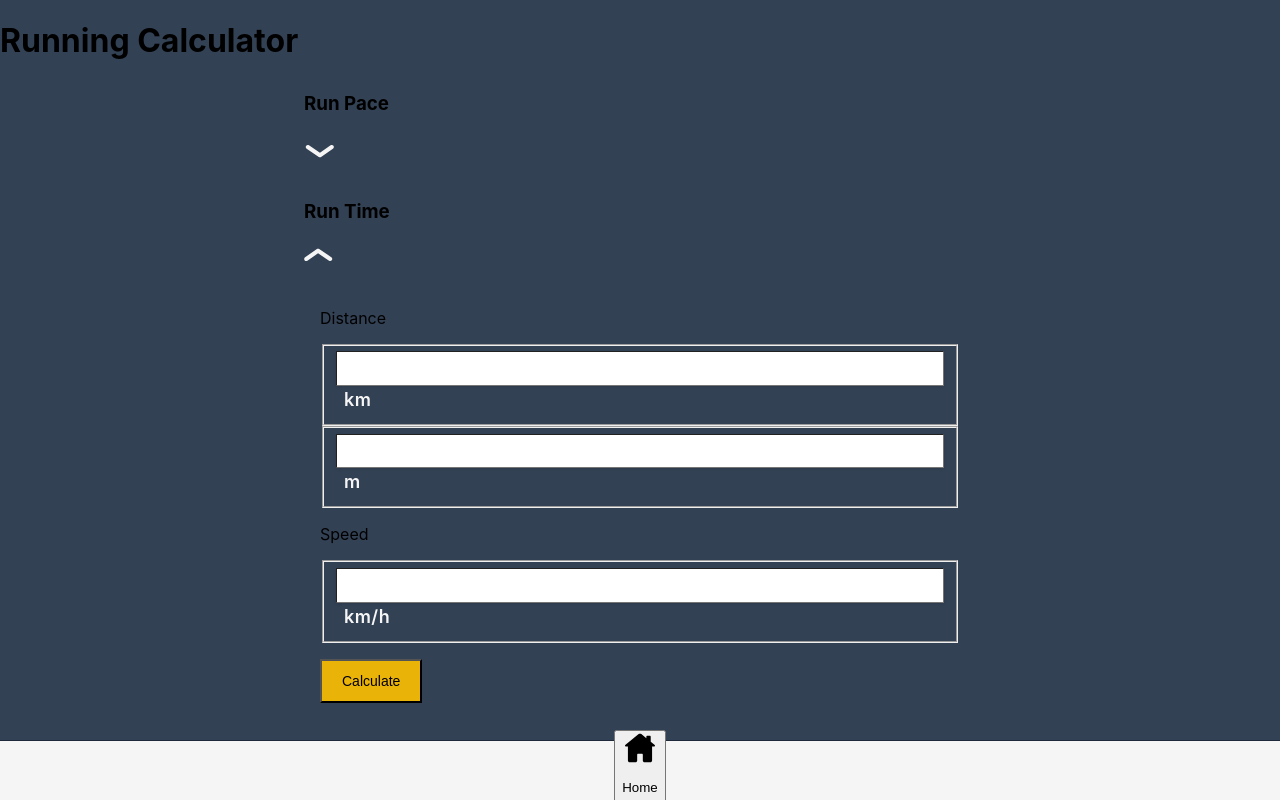
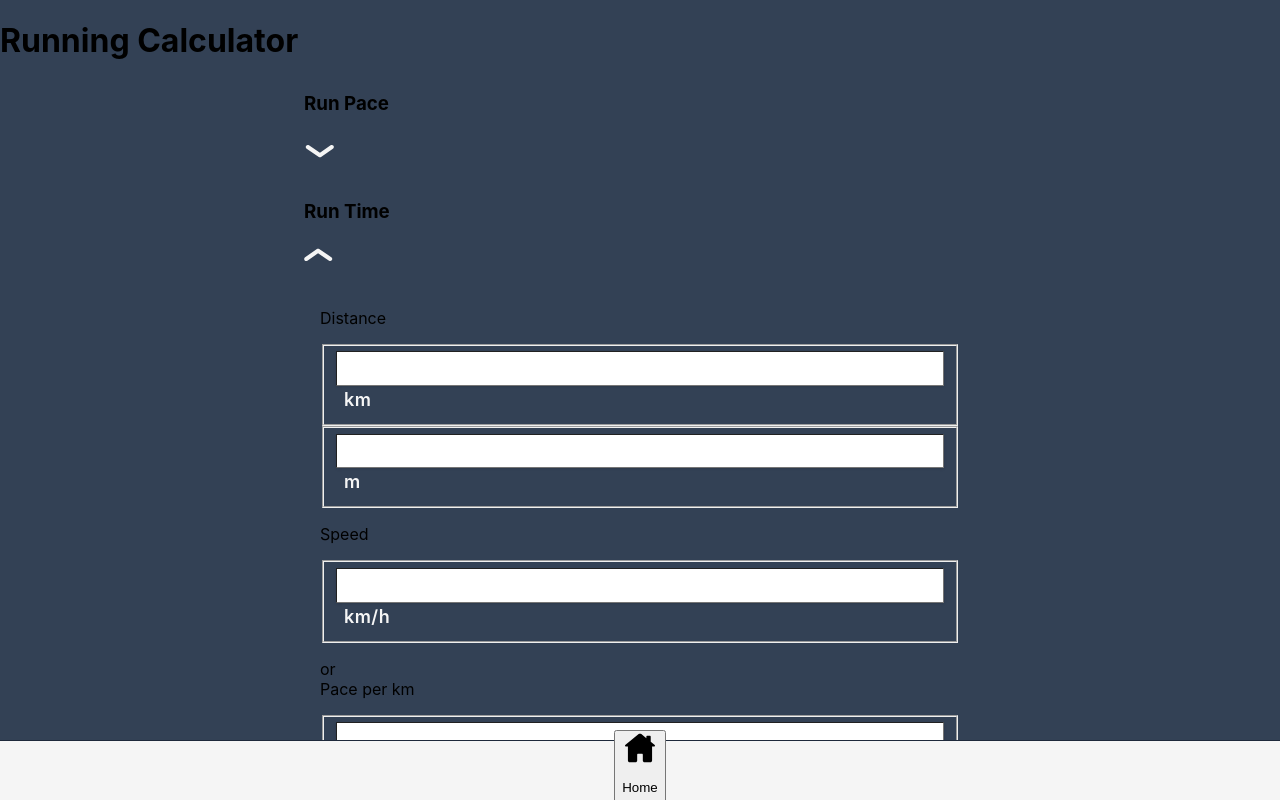
Before and after one commit to matfij/workout-composer, a Next.js app: page /running-calculator in a window 1280 px wide. Both pictures are taken after a click on the picture 319 px from the left and 256 px from the top of the page. Shown: the top 800 px of the page. Built offline with nearby package versions, Linux system fonts and the light colour scheme.

Commit message:
add pace fields to run-time form

```diff
--- a/src/features/running-calculator/components/run-time-form.component.tsx
+++ b/src/features/running-calculator/components/run-time-form.component.tsx
@@ -81,6 +81,39 @@ export default function RunTimeForm() {
                 </label>
               </fieldset>
             </div>
+            <p className="mt-2 text-white text-lg font-semibold">
+              or <br /> Pace per km
+            </p>
+            <div className="flex gap-2">
+              <fieldset className="w-1/2 flex items-center">
+                <input
+                  {...register('paceMinutes', { min: 0, max: 999 })}
+                  className={style.formInput}
+                  type="number"
+                  name="paceMinutes"
+                  id="paceMinutes"
+                  min={0}
+                  max={999}
+                />
+                <label className={style.formLabel} htmlFor="paceMinutes">
+                  min
+                </label>
+              </fieldset>
+              <fieldset className="w-1/2 flex items-center">
+                <input
+                  {...register('paceSeconds', { min: 0, max: 59 })}
+                  className={style.formInput}
+                  type="number"
+                  name="paceSeconds"
+                  id="paceSeconds"
+                  min={0}
+                  max={59}
+                />
+                <label className={style.formLabel} htmlFor="paceSeconds">
+                  s
+                </label>
+              </fieldset>
+            </div>
 
             <button className={style.formBtnSubmit}>Calculate</button>
           </form>
--- a/src/features/running-calculator/definitions/index.tsx
+++ b/src/features/running-calculator/definitions/index.tsx
@@ -10,4 +10,6 @@ export interface RunTimeInput {
   distanceKilometers: number;
   distanceMeters: number;
   speedKilometers: number;
+  paceMinutes: number;
+  paceSeconds: number;
 }
--- a/src/features/running-calculator/services/running-calculator.service.tsx
+++ b/src/features/running-calculator/services/running-calculator.service.tsx
@@ -1,7 +1,6 @@
 import { RunPaceInput, RunTimeInput } from '../definitions';
 
 export default class RunningCalculatorService {
-
   static calculateRunPace(input: RunPaceInput): number {
     const totalDistanceKilometers = 0 + +input.distanceKilometers + +input.distanceMeters / 1000;
     const targetTimeMinutes = 0 + 60 * +input.timeHours + +input.timeMinutes + +input.timeSeconds / 60;
@@ -23,10 +22,19 @@ export default class RunningCalculatorService {
   }
 
   static calculateRunTimeInHours(input: RunTimeInput): number {
-    const totalDistanceKilometers = 0 + +input.distanceKilometers + +input.distanceMeters / 1000;
-    const targetSpeedKilometers = 0 + +input.speedKilometers;
-    if (totalDistanceKilometers === 0 || targetSpeedKilometers === 0) return 0;
-    return totalDistanceKilometers / targetSpeedKilometers;
+    console.log(input)
+    if (input.speedKilometers) {
+      const totalDistanceKilometers = 0 + +input.distanceKilometers + +input.distanceMeters / 1000;
+      const targetSpeedKilometers = 0 + +input.speedKilometers;
+      if (totalDistanceKilometers === 0 || targetSpeedKilometers === 0) return 0;
+      return totalDistanceKilometers / targetSpeedKilometers;
+    } else if (input.paceMinutes || input.paceSeconds) {
+      const totalDistanceKilometers = 0 + +input.distanceKilometers + +input.distanceMeters / 1000;
+      const targetPaceMinutes = 0 + +input.paceMinutes + +input.paceSeconds / 60;
+      return targetPaceMinutes * totalDistanceKilometers / 60;
+    } else {
+      return 0;
+    }
   }
 
   static formatRunTime(timeInHours: number): string {
```
